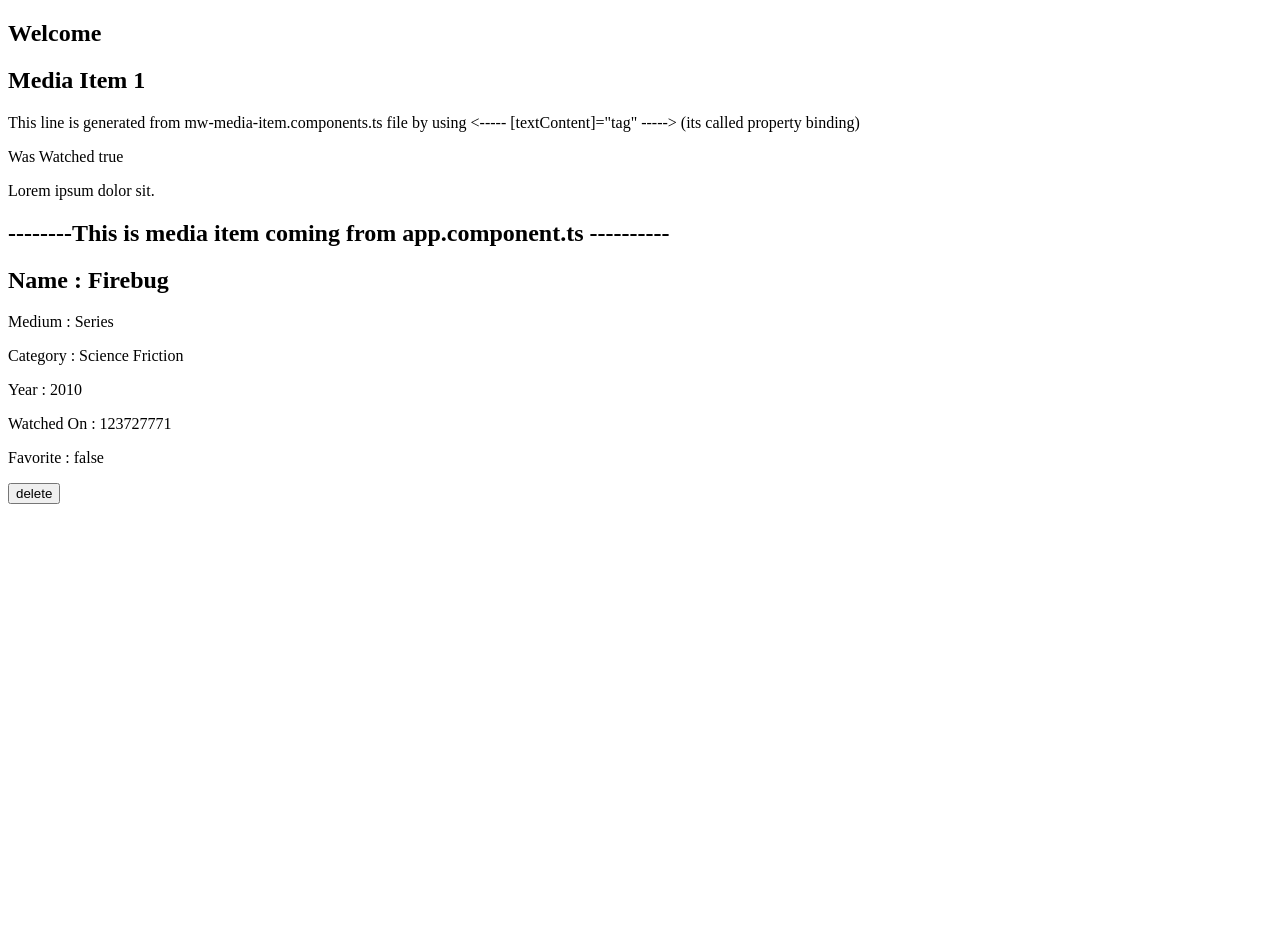
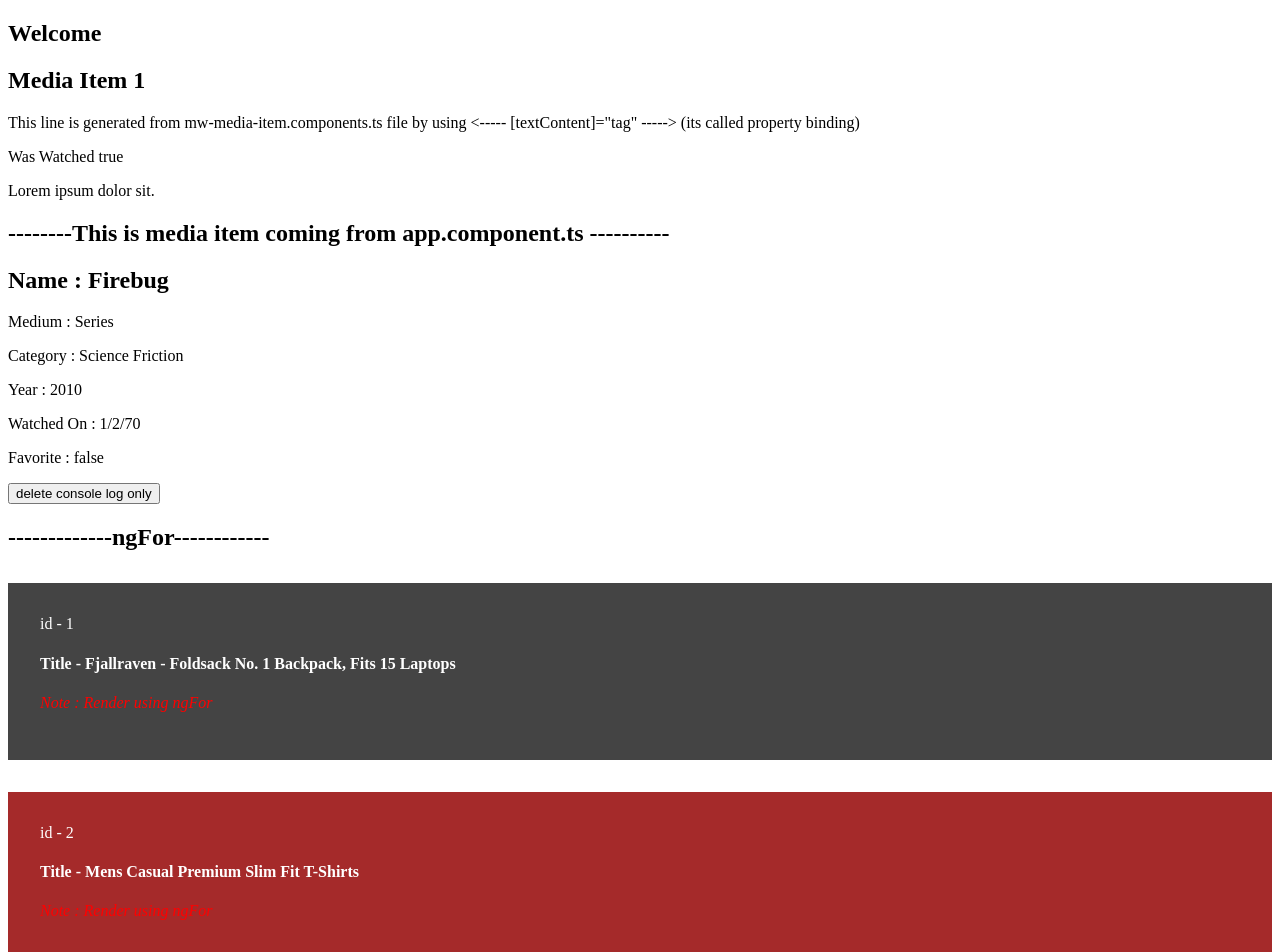
Before and after one commit to CodingByGopal/Angular-Learning, an Angular app: page / in a window 1280 px wide. Shown: the top 952 px of the page. Before the commit the page ends 800 px from the top, so only its background shows below. Built offline with nearby package versions, Linux system fonts and the light colour scheme.

Commit message:
directives and pipes

```diff
--- /dev/null
+++ b/src/app/Mycomponents/form-component/form-component.component.html
@@ -0,0 +1 @@
+<p>form-component works!</p>
--- a/src/app/Mycomponents/mw-media-item/mw-media-item.component.html
+++ b/src/app/Mycomponents/mw-media-item/mw-media-item.component.html
@@ -11,10 +11,15 @@
     <p>Medium : {{ mediaItem.medium }}</p>
     <p>Category : {{ mediaItem.category }}</p>
     <p>Year : {{ mediaItem.year }}</p>
-    <p>Watched On : {{ mediaItem.watchedOn }}</p>
+
+    <!--  checking if mediaItem.watchedOn even exist only then show it -->
+    <p *ngIf="mediaItem.watchedOn">
+      Watched On : {{ mediaItem.watchedOn | date : "shortDate" }}
+    </p>
+
     <p>Favorite : {{ mediaItem.isFavorite }}</p>
   </div>
 
   <!-- event binding  (click)="onDelete()" -->
-  <button (click)="onDelete()">delete</button>
+  <button (click)="onDelete()">delete console log only</button>
 </div>
--- a/src/app/Mycomponents/mw-media-item/mw-media-item.component.ts
+++ b/src/app/Mycomponents/mw-media-item/mw-media-item.component.ts
@@ -14,6 +14,7 @@ export class MwMediaItemComponent {
   }
 
   @Input() mediaItem: any;
+
   @Output() delete = new EventEmitter();
 
   onDelete() {
--- /dev/null
+++ b/src/app/Mycomponents/ng-for-data/ng-for-data.component.css
@@ -0,0 +1,10 @@
+.loopMargin {
+  margin-top: 2rem;
+  background-color: #444;
+  color: white;
+  padding: 2em;
+}
+
+.storeRed {
+  background-color: brown;
+}
--- /dev/null
+++ b/src/app/Mycomponents/ng-for-data/ng-for-data.component.html
@@ -0,0 +1,16 @@
+<div>
+  <h1>-------------ngFor------------</h1>
+
+  <!-- Applying Custom class based on condition     [ngClass]="{ storeRed: item.id === 2 }" -->
+  <div
+    class="loopMargin"
+    [ngClass]="{ storeRed: item.id === 2 }"
+    *ngFor="let item of storeItem"
+  >
+    <div>
+      <span> id - {{ item.id }}</span>
+      <h4>Title - {{ item.title }}</h4>
+      <p style="font-style: italic; color: red">Note : Render using ngFor</p>
+    </div>
+  </div>
+</div>
--- a/src/app/app.component.html
+++ b/src/app/app.component.html
@@ -5,5 +5,9 @@
       (delete)="onMediaItemDelete($event)"
       [mediaItem]="firstMediaItem"
     ></app-mw-media-item>
+
+    <app-ng-for-data [storeItem]="storeItemArray"></app-ng-for-data>
+
+    <app-form-component></app-form-component>
   </div>
 </section>
--- a/src/app/app.component.ts
+++ b/src/app/app.component.ts
@@ -18,5 +18,29 @@ export class AppComponent {
     isFavorite: false,
   };
 
+  storeItemArray = [
+    {
+      id: 1,
+      title: 'Fjallraven - Foldsack No. 1 Backpack, Fits 15 Laptops',
+      price: 109.95,
+      description:
+        'Your perfect pack for everyday use and walks in the forest. Stash your laptop (up to 15 inches) in the padded sleeve, your everyday',
+    },
+    {
+      id: 2,
+      title: 'Mens Casual Premium Slim Fit T-Shirts ',
+      price: 22.3,
+      description:
+        'Slim-fitting style, contrast raglan long sleeve, three-button henley placket, light weight & soft fabric for breathable and comfortable wearing. And Solid stitched shirts with round neck made for durability and a great fit for casual fashion wear and diehard baseball fans. The Henley style round neckline includes a three-button placket.',
+    },
+    {
+      id: 3,
+      title: 'Mens Cotton Jacket',
+      price: 55.99,
+      description:
+        'great outerwear jackets for Spring/Autumn/Winter, suitable for many occasions, such as working, hiking, camping, mountain/rock climbing, cycling, traveling or other outdoors. Good gift choice for you or your family member. A warm hearted love to Father, husband or son in this thanksgiving or Christmas Day.',
+    },
+  ];
+
   onMediaItemDelete(mediaItem: any) {}
 }
--- a/src/app/app.module.ts
+++ b/src/app/app.module.ts
@@ -4,9 +4,11 @@ import { BrowserModule } from '@angular/platform-browser';
 import { AppRoutingModule } from './app-routing.module';
 import { AppComponent } from './app.component';
 import { MwMediaItemComponent } from './Mycomponents/mw-media-item/mw-media-item.component';
+import { NgForDataComponent } from './MyComponents/ng-for-data/ng-for-data.component';
+import { FormComponentComponent } from './MyComponents/form-component/form-component.component';
 
 @NgModule({
-  declarations: [AppComponent, MwMediaItemComponent],
+  declarations: [AppComponent, MwMediaItemComponent, NgForDataComponent, FormComponentComponent],
   imports: [BrowserModule, AppRoutingModule],
   providers: [],
   bootstrap: [AppComponent],
```
Also changed, not shown: src/app/Mycomponents/form-component/form-component.component.ts (added, +10 -0 lines), src/app/Mycomponents/ng-for-data/ng-for-data.component.ts (added, +10 -0 lines), src/app/Mycomponents/form-component/form-component.component.css (added), 2 other files (tests, documents, lock files or other folders).
